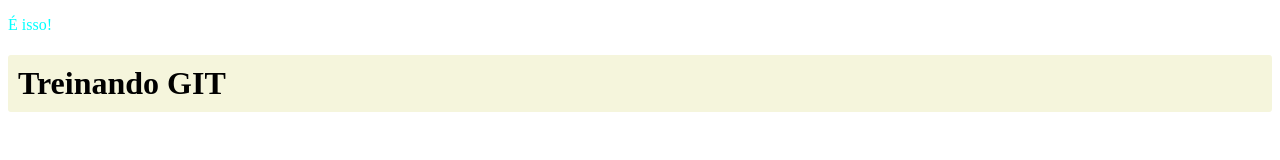
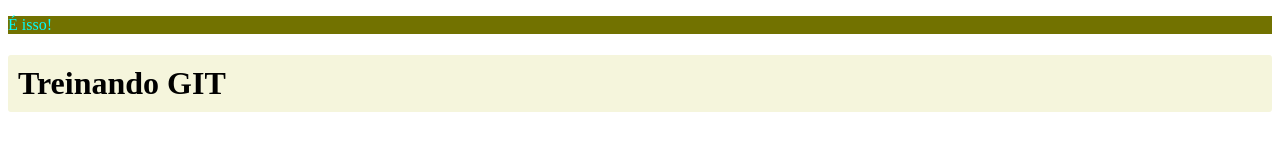
Before and after one commit to marcosgomes0/javascript-git, a plain HTML site: page index.html in a window 1280 px wide. Drawn offline with Linux system fonts and the light colour scheme.

Commit message:
p background

```diff
--- a/index.html
+++ b/index.html
@@ -13,6 +13,7 @@
     }
     p{
       color: aqua;
+      background-color: rgb(114, 114, 0);
     }
   </style>
 </head>
```
